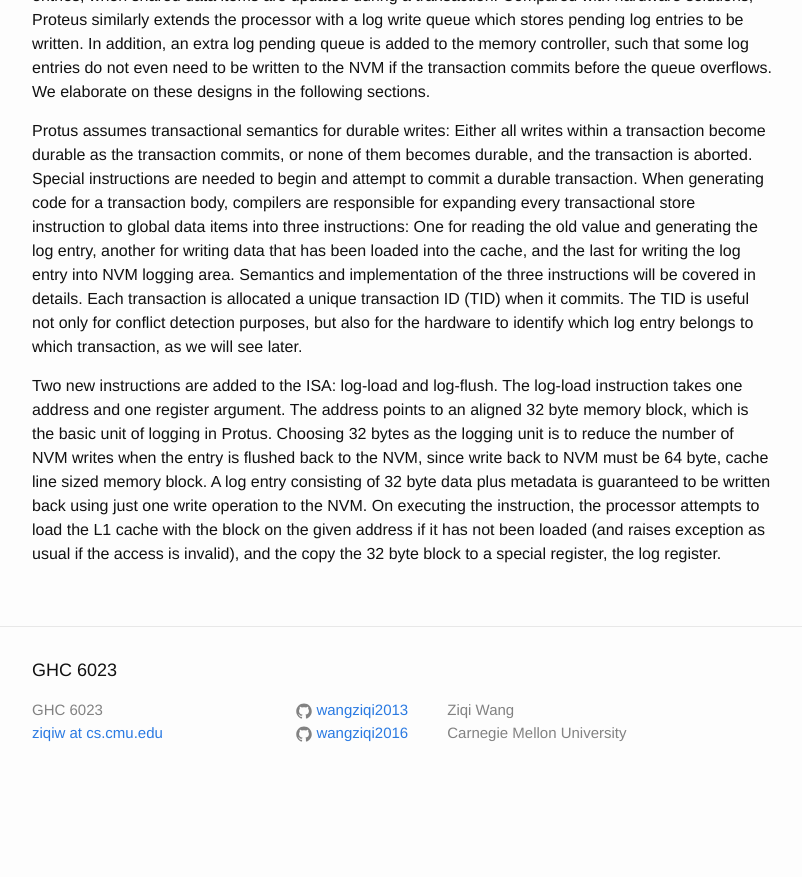
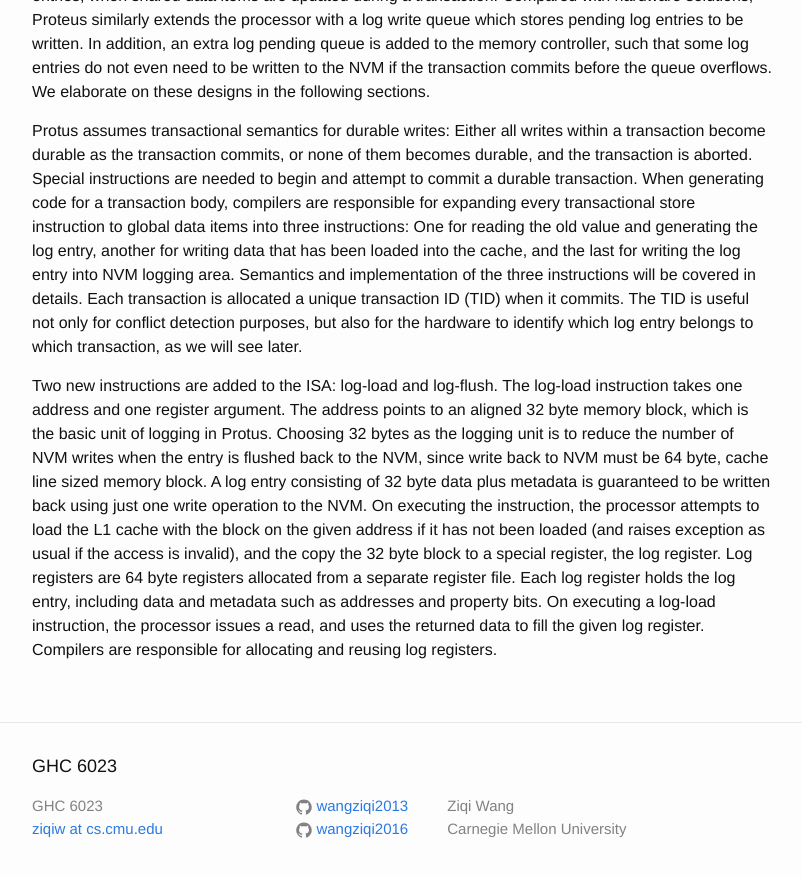
Before and after one commit to wangziqi2013/wangziqi2013.github.io, a Jekyll site: the page built from _posts/2019-03-16-proteus.markdown, in a window 1280 px wide and 900 px high, scrolled down 1141 px. Shown: the top 877 px of the window, without its empty margins (238-1040 px from the left). Built offline with Jekyll 4.4.1, drawn with Linux system fonts in a browser that asks for light colours; before the commit the page ends 1945 px from its top, so only the background shows below that.

Commit message:
Adding log registers

```diff
--- a/_posts/2019-03-16-proteus.markdown
+++ b/_posts/2019-03-16-proteus.markdown
@@ -55,4 +55,7 @@ as the logging unit is to reduce the number of NVM writes when the entry is flus
 NVM must be 64 byte, cache line sized memory block. A log entry consisting of 32 byte data plus metadata is guaranteed
 to be written back using just one write operation to the NVM. On executing the instruction, the processor attempts to load
 the L1 cache with the block on the given address if it has not been loaded (and raises exception as usual if the access
-is invalid), and the copy the 32 byte block to a special register, the log register.
+is invalid), and the copy the 32 byte block to a special register, the log register. Log registers are 64 byte registers
+allocated from a separate register file. Each log register holds the log entry, including data and metadata such as addresses
+and property bits. On executing a log-load instruction, the processor issues a read, and uses the returned data to fill the
+given log register. Compilers are responsible for allocating and reusing log registers.
```
